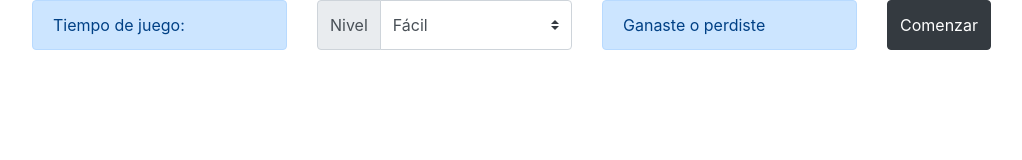
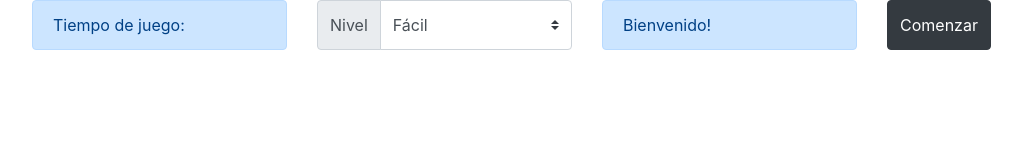
Before and after one commit to AdrianaEG/memo-test, a plain HTML site: page index.html in a window 1280 px wide. Shown: the whole page, without its empty margins (53-1075 px from the left). Drawn offline with nearby package versions, Linux system fonts and the light colour scheme.

Commit message:
Cambio el mensaje que aparece en el estado

```diff
--- a/index.html
+++ b/index.html
@@ -32,7 +32,7 @@
             </div>
             <div class="col-sm">
                 <div class="alert alert-primary" id="estado">
-                    Ganaste o perdiste
+                    Bienvenido!
                 </div>
             </div>
             <div class="col-sm">
```
